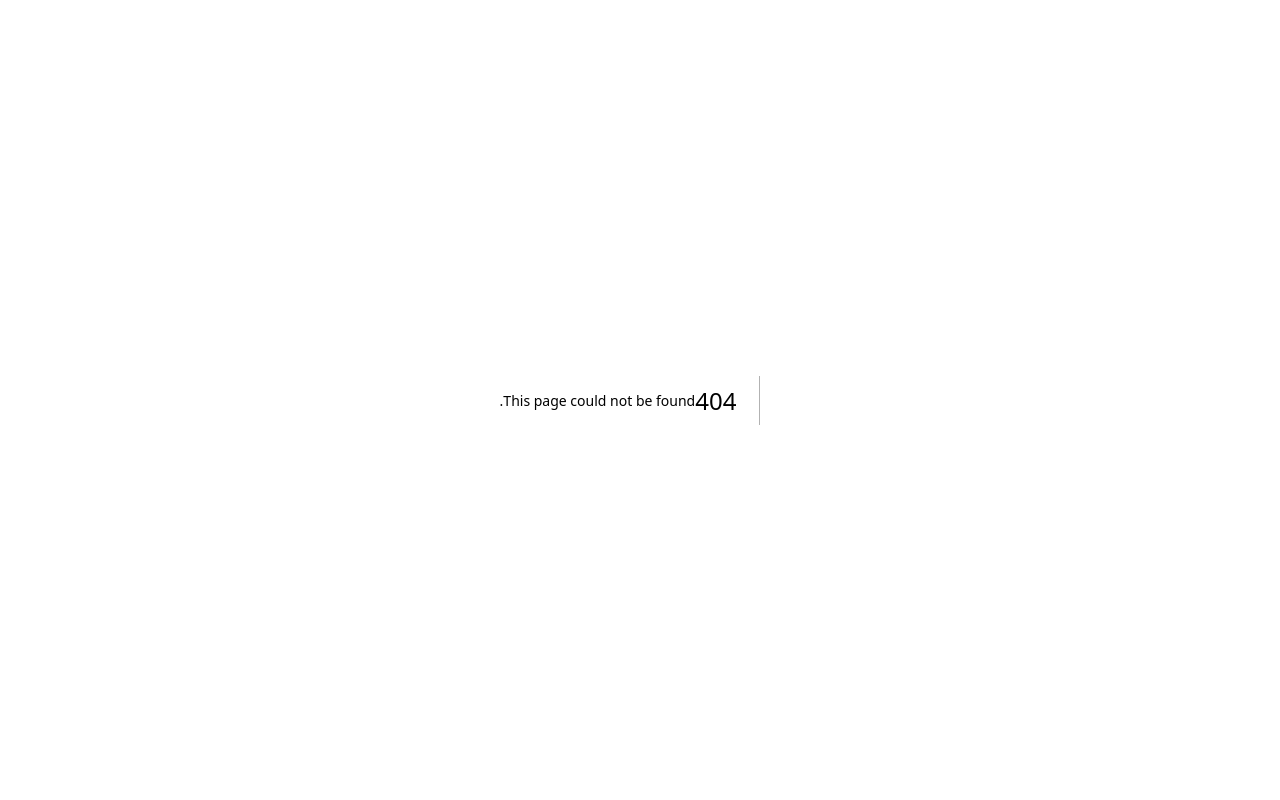
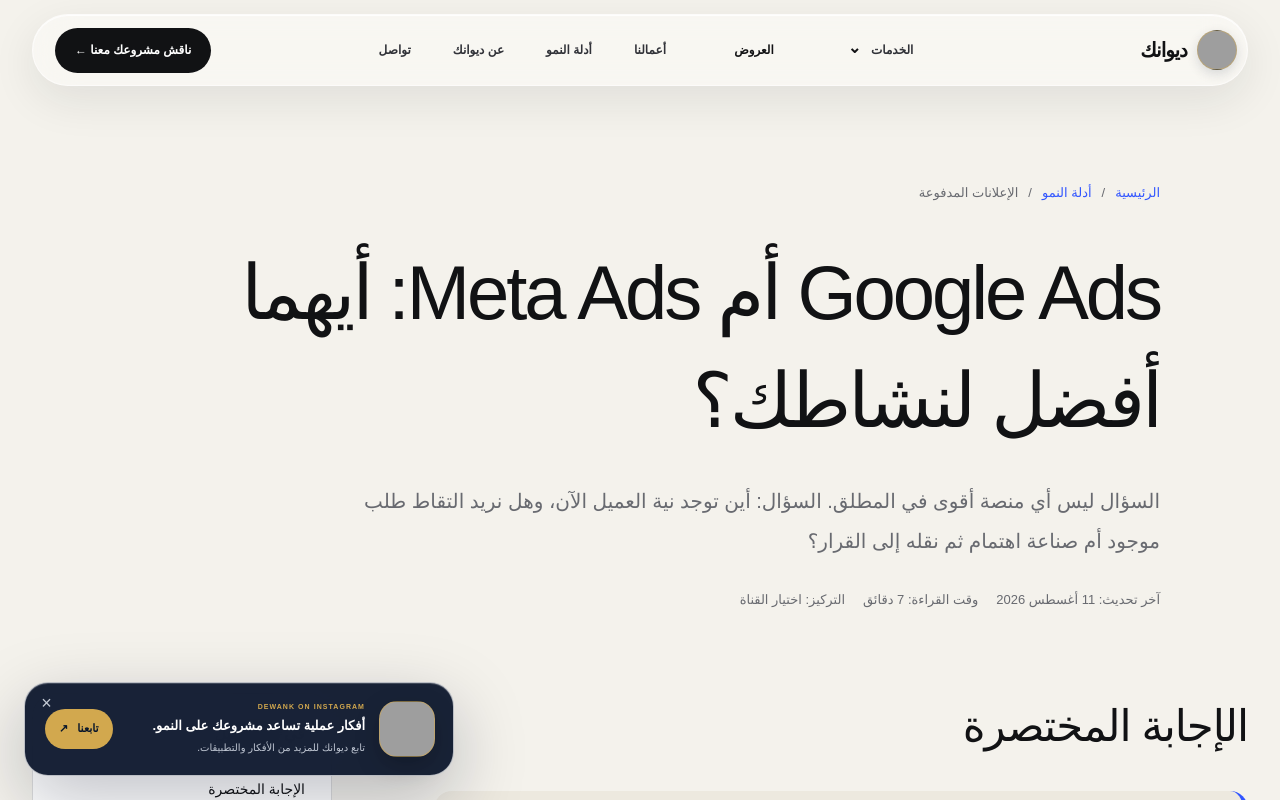
Before and after one commit to mohammedrashad2011-ui/Dewank-2026-website, a Next.js app: page /guides/google-ads-vs-meta-ads in a window 1280 px wide. Before the commit this address had no page. Shown: the top 800 px of the page. Built offline with nearby package versions, Linux system fonts and the light colour scheme; grey boxes are pictures that could not be loaded; a web font is replaced by a local one.

Commit message:
Add Google Ads vs Meta Ads guide

```diff
--- /dev/null
+++ b/app/guides/google-ads-vs-meta-ads/page.tsx
@@ -0,0 +1,44 @@
+import type { Metadata } from "next";
+import Link from "next/link";
+import { Footer, Header } from "../../components/site-shell";
+import { createMetadata, organizationId, siteUrl } from "../../lib/seo";
+import "../guides.css";
+
+const title = "Google Ads أم Meta Ads: أيهما أفضل لنشاطك؟";
+const description = "مقارنة عملية بين Google Ads وMeta Ads حسب نية العميل، نوع العرض، الميزانية، دورة الشراء والقياس، مع طريقة اختيار القناة المناسبة لنشاطك.";
+
+export const metadata: Metadata = createMetadata({
+  title: `${title} | دليل ديوانك`,
+  description,
+  path: "/guides/google-ads-vs-meta-ads",
+  keywords: ["Google Ads أم Meta Ads", "جوجل ادز ولا ميتا", "أفضل منصة إعلانية", "إعلانات جوجل", "إعلانات ميتا"],
+});
+
+const faqs = [
+  { question: "هل Google Ads أفضل دائمًا للخدمات؟", answer: "لا. تكون قوية عندما يوجد بحث واضح بنية شراء، لكن بعض الخدمات تحتاج بناء وعي وثقة قبل أن يبدأ العميل بالبحث المباشر، وهنا قد تكون Meta أكثر فاعلية في بداية الرحلة." },
+  { question: "هل يمكن استخدام Google وMeta معًا؟", answer: "نعم عندما تسمح الميزانية والقياس. يمكن أن تلتقط Google الطلب الموجود بينما تبني Meta الاهتمام وإعادة الاستهداف، لكن لا يجب تقسيم ميزانية صغيرة على قنوات كثيرة بلا بيانات كافية." },
+  { question: "كيف أختار لو ميزانيتي محدودة؟", answer: "ابدأ بالقناة الأقرب إلى نية العميل الحالية. إذا الناس تبحث عن خدمتك بالاسم أو المشكلة، اختبر Search. إذا العرض بصري أو يحتاج اكتشافًا وشرحًا، اختبر Meta برسالة محددة." },
+  { question: "هل القناة أهم من العرض؟", answer: "لا. عرض ضعيف وصفحة ضعيفة يمكن أن يهدرا الميزانية على أي منصة. اختيار القناة يجب أن يأتي مع رسالة واضحة ومسار تحويل قابل للقياس." },
+];
+
+export default function GoogleVsMetaGuide() {
+  const url = `${siteUrl}/guides/google-ads-vs-meta-ads`;
+  const schema = { "@context": "https://schema.org", "@graph": [
+    { "@type": "Article", "@id": `${url}#article`, headline: title, description, inLanguage: "ar", datePublished: "2026-08-11", dateModified: "2026-08-11", mainEntityOfPage: url, author: { "@id": organizationId }, publisher: { "@id": organizationId }, about: ["Google Ads", "Meta Ads", "Paid Media", "اختيار القناة"] },
+    { "@type": "FAQPage", "@id": `${url}#faq`, mainEntity: faqs.map((faq) => ({ "@type": "Question", name: faq.question, acceptedAnswer: { "@type": "Answer", text: faq.answer } })) },
+    { "@type": "BreadcrumbList", itemListElement: [{ "@type": "ListItem", position: 1, name: "الرئيسية", item: siteUrl }, { "@type": "ListItem", position: 2, name: "أدلة النمو", item: `${siteUrl}/guides` }, { "@type": "ListItem", position: 3, name: title, item: url }] },
+  ] };
+
+  return <main className="guides-page"><Header /><script type="application/ld+json" dangerouslySetInnerHTML={{ __html: JSON.stringify(schema) }} />
+    <article><header className="article-hero shell"><nav className="article-breadcrumbs" aria-label="مسار الصفحة"><Link href="/">الرئيسية</Link><span>/</span><Link href="/guides">أدلة النمو</Link><span>/</span><span>الإعلانات المدفوعة</span></nav><h1>{title}</h1><p>السؤال ليس أي منصة أقوى في المطلق. السؤال: أين توجد نية العميل الآن، وهل نريد التقاط طلب موجود أم صناعة اهتمام ثم نقله إلى القرار؟</p><div className="article-meta"><span>آخر تحديث: 11 أغسطس 2026</span><span>وقت القراءة: 7 دقائق</span><span>التركيز: اختيار القناة</span></div></header>
+    <div className="article-layout shell"><div className="article-body">
+      <h2 id="short-answer">الإجابة المختصرة</h2><div className="article-answer"><p><strong>Google Ads</strong> تميل لأن تكون أقوى عندما يبحث العميل بالفعل عن الحل. <strong>Meta Ads</strong> تميل لأن تكون أقوى عندما تحتاج لخلق الانتباه واختبار الرسائل والوصول لجمهور لم يبدأ البحث بعد. الاختيار الصحيح يبدأ من نية العميل، لا من شهرة المنصة.</p></div>
+      <h2 id="compare">مقارنة سريعة</h2><div className="article-table"><table><thead><tr><th>العنصر</th><th>Google Ads</th><th>Meta Ads</th></tr></thead><tbody><tr><td><strong>النية</strong></td><td>طلب موجود وبحث مباشر</td><td>اكتشاف واهتمام وإعادة استهداف</td></tr><tr><td><strong>أفضل مدخل</strong></td><td>كلمات بحث تجارية</td><td>زاوية إعلانية وCreative قوي</td></tr><tr><td><strong>الصفحة</strong></td><td>تطابق قوي مع الاستعلام</td><td>شرح وإقناع سريع من أول شاشة</td></tr><tr><td><strong>الاختبار</strong></td><td>كلمات وإعلانات وصفحات</td><td>جمهور ورسالة وتصميم وعرض</td></tr><tr><td><strong>الخطر الشائع</strong></td><td>دفع مقابل بحث غير مناسب</td><td>وصول كبير بلا نية كافية</td></tr></tbody></table></div>
+      <h2 id="google">اختر Google عندما...</h2><ul><li>العميل يكتب اسم الخدمة أو المشكلة في البحث.</li><li>لديك صفحة واضحة تستقبل نفس نية الكلمة.</li><li>تريد التقاط طلب قريب من قرار التواصل أو الشراء.</li><li>يمكنك قياس واتساب أو نموذج أو مكالمة كتحويل.</li></ul>
+      <h2 id="meta">اختر Meta عندما...</h2><ul><li>المنتج أو الخدمة تحتاج اكتشافًا بصريًا أو شرحًا قبل البحث.</li><li>لديك Creative ورسائل مختلفة تريد اختبارها بسرعة.</li><li>تريد بناء جمهور وإعادة استهداف من تفاعل أو زار الموقع.</li><li>رحلة العميل تبدأ بالاهتمام أكثر من البحث المباشر.</li></ul>
+      <h2 id="both">متى تستخدمهما معًا؟</h2><p>إذا كانت البيانات والميزانية كافيتين، يمكن لـMeta أن تخلق الاهتمام وتعيد الاستهداف، بينما تلتقط Google من وصل إلى مرحلة البحث. لكن تشغيل القناتين معًا لا يكون ميزة إذا كان التتبع ضعيفًا أو الميزانية لا تسمح لكل قناة بجمع بيانات مفيدة.</p>
+      <p>لو قررت أن Google هي نقطة البداية، راجع <Link href="/guides/google-ads-cost-saudi-arabia">دليل تكلفة Google Ads في السعودية</Link> ثم <Link href="/offers/google-ads-launch">باقة إطلاق Google Ads</Link> إذا كنت تحتاج تأسيس حملة Search محددة. ولو تحتاج إدارة أكثر شمولًا للقنوات، راجع <Link href="/paid-ads">خدمة إدارة الإعلانات المدفوعة</Link>.</p>
+      <section className="article-faq" id="faq"><h2>أسئلة شائعة</h2>{faqs.map((faq) => <details key={faq.question}><summary>{faq.question}</summary><p>{faq.answer}</p></details>)}</section>
+      <section className="article-cta"><h2>مش عارف تبدأ من أي قناة؟</h2><p>ابدأ من نية العميل والعرض ومسار التحويل، وبعدها اختر المنصة التي تخدم المرحلة بدل تشغيل الاثنين لمجرد الحضور.</p><Link className="button primary" href="/paid-ads">استعرض خدمة الإعلانات <span>←</span></Link></section>
+    </div><aside className="article-side" aria-label="محتويات الدليل"><b>في هذا الدليل</b><a href="#short-answer">الإجابة المختصرة</a><a href="#compare">المقارنة</a><a href="#google">متى تختار Google</a><a href="#meta">متى تختار Meta</a><a href="#both">استخدام القناتين</a><a href="#faq">الأسئلة الشائعة</a><Link className="button primary" href="/contact">ناقش حملتك</Link></aside></div></article><Footer /></main>;
+}
```
